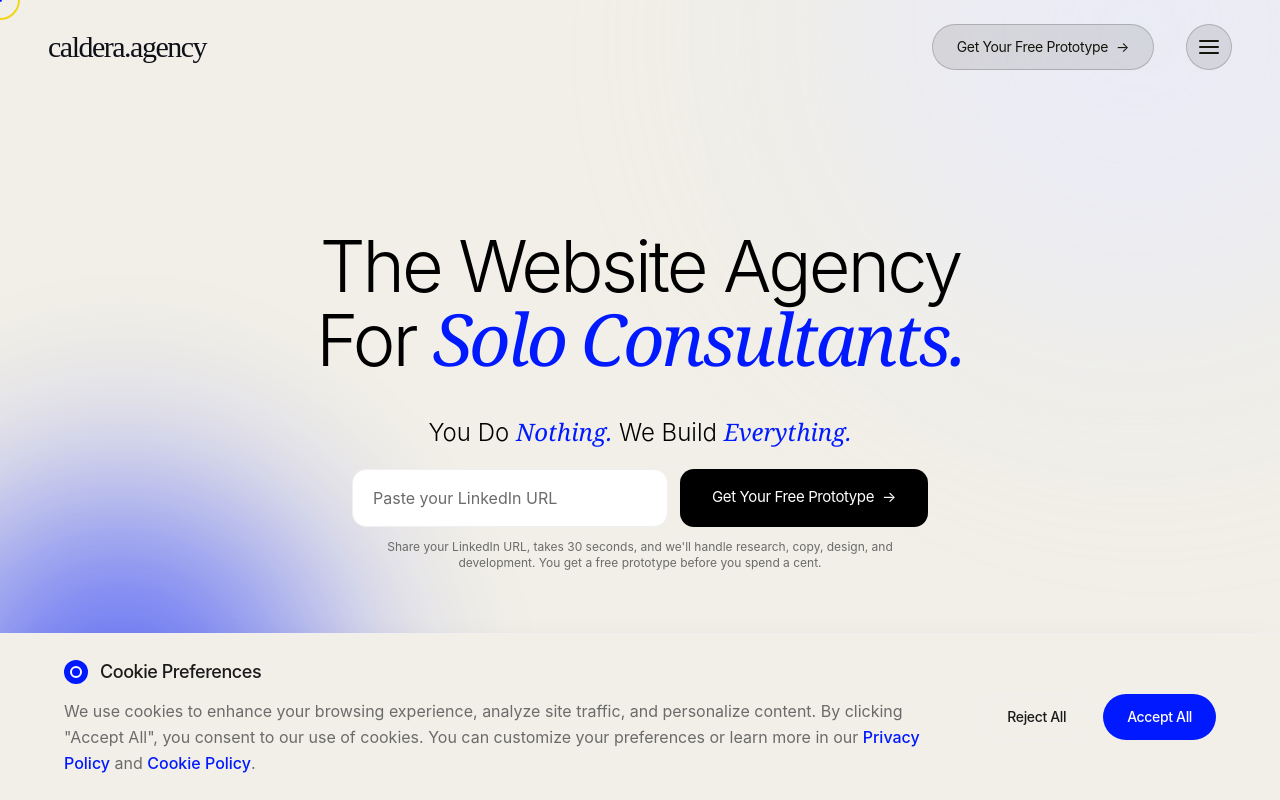
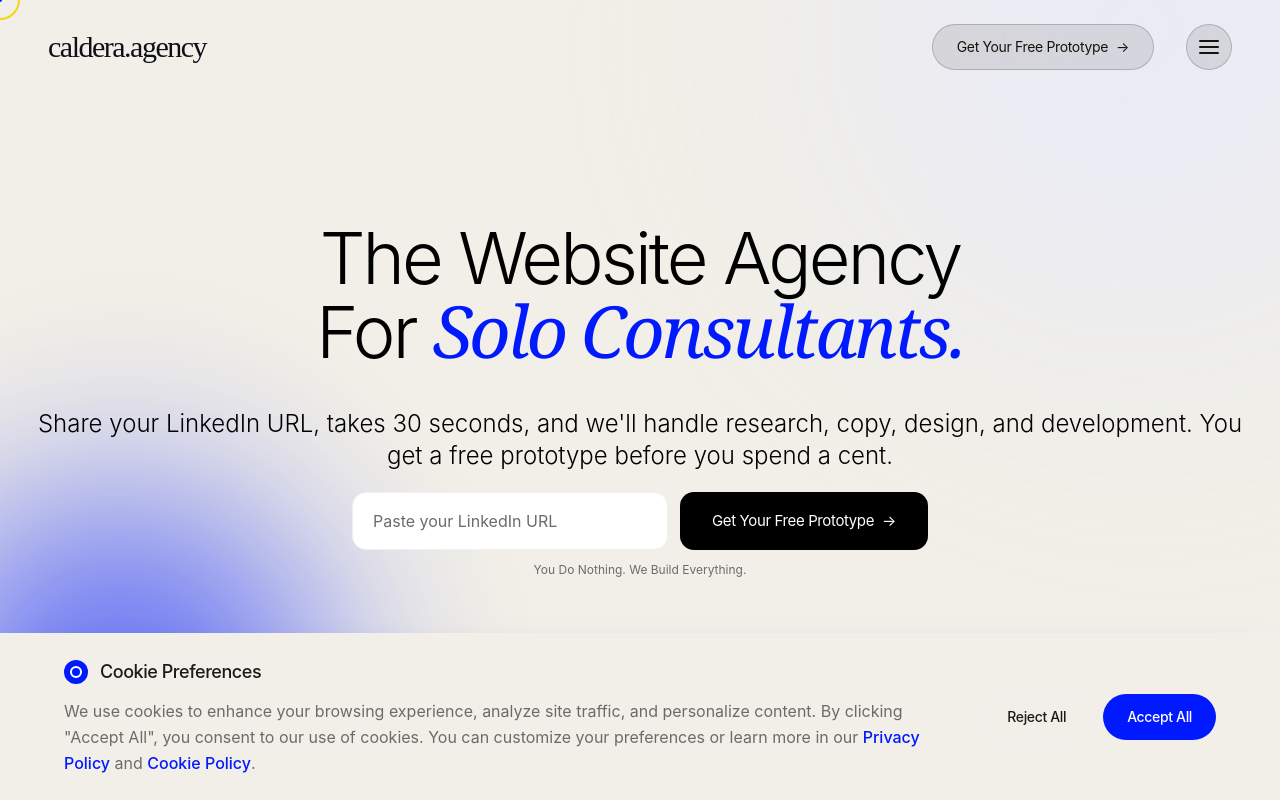
Before and after one commit to sbellos00/caldera-agency, a Next.js app: page / in a window 1280 px wide. Shown: the top 800 px of the page. Built offline with nearby package versions, Linux system fonts and the light colour scheme; no server answers.

Commit message:
Swap tagline and description positions with their styling
Tagline "You Do Nothing. We Build Everything." moves under the form
as small helper text; description copy moves above the form as the
large subtitle.

https://claude.ai/code/session_01X2qjUaexXdY9oxKEQC2nAS

```diff
--- a/components/HomeClient.tsx
+++ b/components/HomeClient.tsx
@@ -169,7 +169,7 @@ function PrototypeForm({ id, inputBg = 'bg-white' }: { id: string; inputBg?: str
             </button>
           </div>
           {error && <p className="text-red-500 text-sm text-center">{error}</p>}
-          <p className="text-xs text-[var(--gray-medium)] text-center">Share your LinkedIn URL, takes 30 seconds, and we&apos;ll handle research, copy, design, and development. You get a free prototype before you spend a cent.</p>
+          <p className="text-xs text-[var(--gray-medium)] text-center">You Do Nothing. We Build Everything.</p>
         </div>
       )}
     </div>
@@ -312,9 +312,8 @@ export default function Home({ variant = 'v1' }: { variant?: CopyVariant }) {
             For <span className="font-serif italic font-normal text-[var(--primary-blue)]">Solo Consultants.</span>
           </h1>
 
-          <p className="text-xl md:text-2xl font-light text-[var(--black)] mb-5 animate-fade-in-up animate-delay-100 whitespace-nowrap">
-            You Do <span className="font-serif italic font-normal text-[var(--primary-blue)]">Nothing.</span>{' '}
-            We Build <span className="font-serif italic font-normal text-[var(--primary-blue)]">Everything.</span>
+          <p className="text-xl md:text-2xl font-light text-[var(--black)] mb-5 animate-fade-in-up animate-delay-100">
+            Share your LinkedIn URL, takes 30 seconds, and we&apos;ll handle research, copy, design, and development. You get a free prototype before you spend a cent.
           </p>
 
           <div className="w-full max-w-xl animate-fade-in-up animate-delay-200">
```
